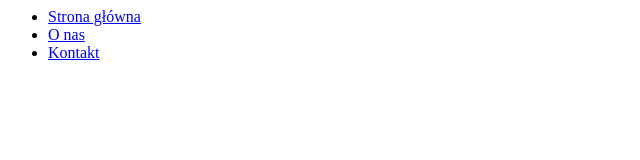
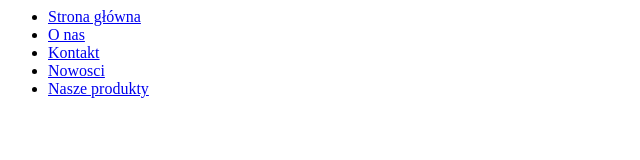
Before and after one commit to SCreW-official/moje-pierwsze-repo, a plain HTML site: page index.html in a window 1280 px wide. Shown: the whole page, without its empty margins (0-640 px from the left). Drawn offline with Linux system fonts and the light colour scheme.

Commit message:
fix: address code review comments

```diff
--- a/index.html
+++ b/index.html
@@ -4,6 +4,8 @@
        <li><a href="index.html">Strona główna</a></li>
        <li><a href="about.html">O nas</a></li>
        <li><a href="contact.html">Kontakt</a></li>
+       <li><a href="news.html">Nowosci</a></li>
+       <li><a href="products.html">Nasze produkty</a></li>
      </ul>
    </nav>
 </header>
```
